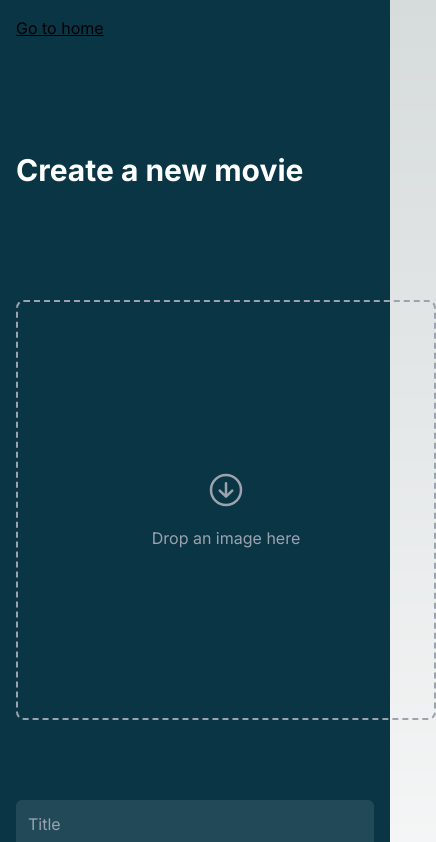
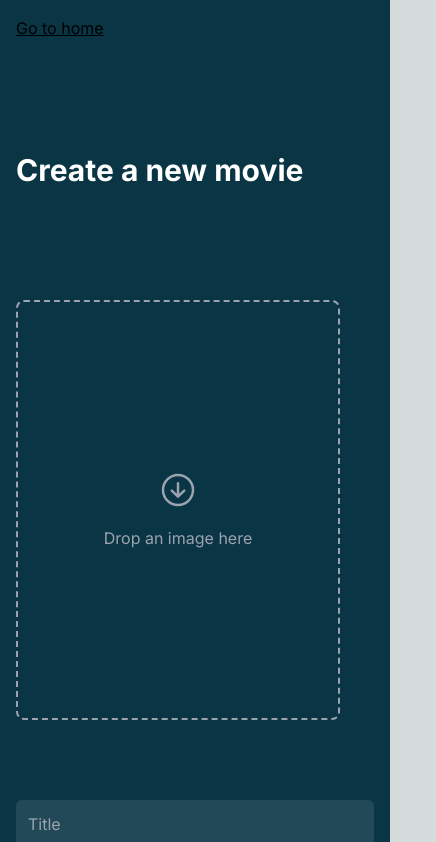
Before and after one commit to abhishekode/movie-crud, a Next.js app in the folder web/: page /movie/create in a window 390 px wide. Shown: the top 842 px of the page, 436 px wide, since content can reach past the window. Built offline with nearby package versions, Linux system fonts and the light colour scheme.

Commit message:
fix responsive

```diff
--- a/web/src/app/layout.tsx
+++ b/web/src/app/layout.tsx
@@ -18,8 +18,8 @@ const RootLayout: React.FC<AdminLayoutProps> = ({ children }) => {
     <html lang="en">
       <body className={inter.className}>
         <Providers>
-          <div className="bg-[#093545]">
-            <div className="">{children}</div>
+          <div className="">
+            <div className="bg-[#093545]">{children}</div>
             <Footer />
           </div>
         </Providers>
--- a/web/src/app/movie/create/page.tsx
+++ b/web/src/app/movie/create/page.tsx
@@ -71,10 +71,10 @@ const CreateMovie = () => {
                     <div className="border-2 border-dashed border-gray-400 rounded-lg p-4 text-center relative">
                         {selectedImage ? (
                             // Show selected image if available
-                            <img src={selectedImage} alt="Selected" className="h-96 w-96 object-contain rounded-lg" />
+                            <img src={selectedImage} alt="Selected" className="h-96 lg:w-96 w-72 object-contain rounded-lg" />
                         ) : (
                             // Show default upload UI if no image is selected
-                            <div className="flex flex-col items-center justify-center h-96 w-96">
+                            <div className="flex flex-col items-center justify-center h-96 lg:w-96 w-72">
                                 <IoArrowDownCircleOutline className="h-10 w-10 text-gray-400 mb-4" />
                                 <p className="text-gray-400">Drop an image here</p>
                             </div>
--- a/web/src/app/movie/edit/[id]/page.tsx
+++ b/web/src/app/movie/edit/[id]/page.tsx
@@ -101,10 +101,10 @@ const page = () => {
                     <div className="border-2 border-dashed border-gray-400 rounded-lg p-4 text-center relative">
                         {selectedImage ? (
                             // Show selected image if available
-                            <img src={selectedImage} alt="Selected" className="h-96 w-96 object-contain rounded-lg" />
+                            <img src={selectedImage} alt="Selected" className="h-96 lg:w-96 w-72 object-contain rounded-lg" />
                         ) : (
                             // Show default upload UI if no image is selected
-                            <div className="flex flex-col items-center justify-center h-96 w-96">
+                            <div className="flex flex-col items-center justify-center h-96 lg:w-96 w-72">
                                 <IoArrowDownCircleOutline className="h-10 w-10 text-gray-400 mb-4" />
                                 <p className="text-gray-400">Drop an image here</p>
                             </div>
--- a/web/src/components/Layout/footer/index.tsx
+++ b/web/src/components/Layout/footer/index.tsx
@@ -3,7 +3,7 @@ import React from 'react'
 const Footer = () => {
   return (
     <div className='bg-[#093545]'>
-      <svg width="100%" height="111" viewBox="0 0 1440 111" fill="none" xmlns="http://www.w3.org/2000/svg">
+      <svg width="100%" height="100%" viewBox="0 0 1440 111" fill="none" xmlns="http://www.w3.org/2000/svg">
         <path fill-rule="evenodd" clip-rule="evenodd" d="M0 0L59.625 4.17052C120.375 8.34104 239.625 16.6821 360 30.7977C480.375 45.2341 599.625 65.7659 720 69.9364C840.375 74.1069 959.625 61.5954 1080 57.7457C1200.38 53.5751 1319.62 57.7457 1380.38 59.6705L1440 61.5954V111H1380.38C1319.62 111 1200.38 111 1080 111C959.625 111 840.375 111 720 111C599.625 111 480.375 111 360 111C239.625 111 120.375 111 59.625 111H0V0Z" fill="#20DF7F" fill-opacity="0.09" />
         <path fill-rule="evenodd" clip-rule="evenodd" d="M0 44.4L48 53.28C96 62.16 192 79.92 288 75.48C384 71.04 480 44.4 576 26.64C672 8.88 768 0 864 0C960 0 1056 8.88 1152 24.42C1248 39.96 1344 62.16 1392 73.26L1440 84.36V111H1392C1344 111 1248 111 1152 111C1056 111 960 111 864 111C768 111 672 111 576 111C480 111 384 111 288 111C192 111 96 111 48 111H0V44.4Z" fill="#E5E5E5" fill-opacity="0.13" />
       </svg>
```
